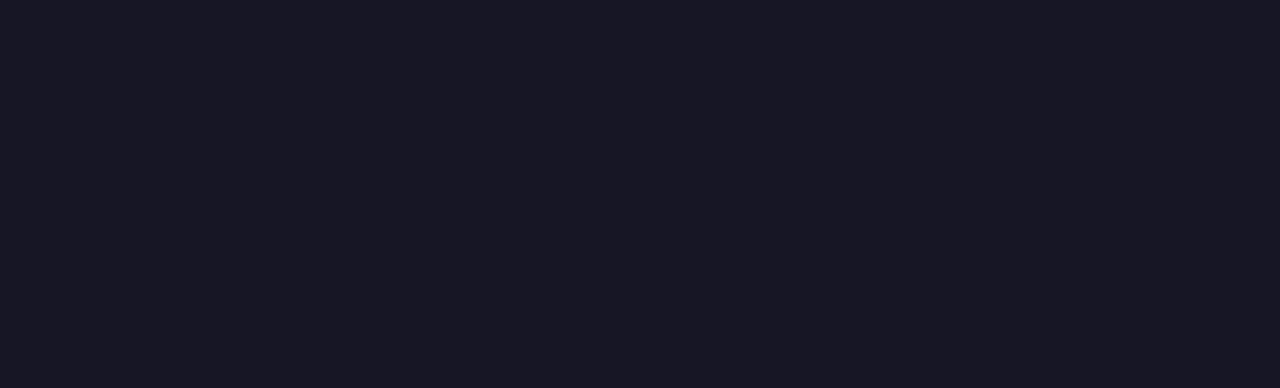
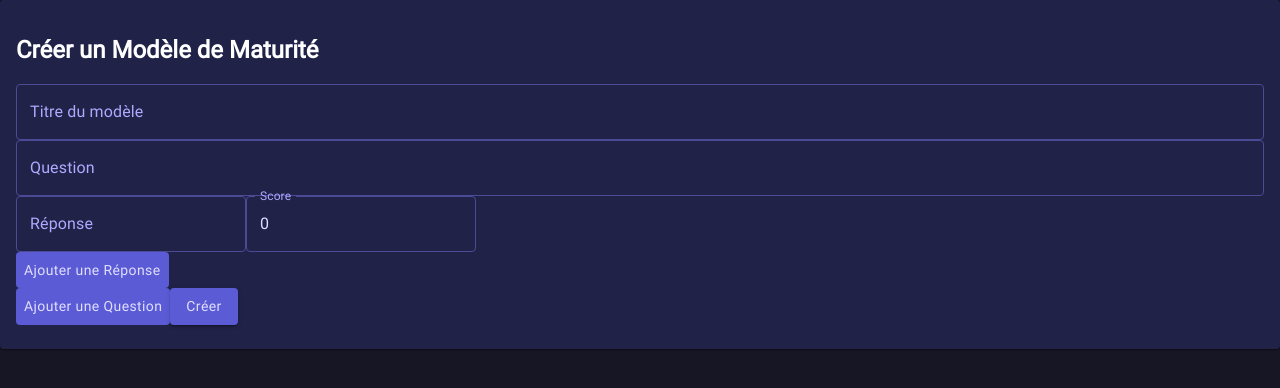
Before and after one commit to Entela8/maturity-models-web, a React (Create React App) app: page /createForm in a window 1280 px wide. Before the commit this address had no page. Shown: the top 388 px of the page. Built offline with nearby package versions, Linux system fonts and the light colour scheme.

Commit message:
Test pour les formulaire

```diff
--- a/src/Navigations/navigations.tsx
+++ b/src/Navigations/navigations.tsx
@@ -5,6 +5,8 @@
 import Description from "../Pages/Description";
 import Dashboard from "../Pages/Dashboard";
 import Register from "../Pages/Register";
+import CreatForm from "../Pages/CreatForm";
+import FormListView from "../Pages/FromListView";
 
 const Navigations = () => {
     return (
@@ -15,6 +17,10 @@
                 <Route path="/register" element={<Register />} />
                 <Route path="/des" element={<Description />} />
                 <Route path="/dashboard" element={<Dashboard />} />
+                <Route path="/createForm" element={<CreatForm />} />
+                <Route path="/formList" element={<FormListView />} />
+
+
             </Routes>
         </BrowserRouter>
     );
--- /dev/null
+++ b/src/Pages/CreatForm.tsx
@@ -0,0 +1,113 @@
+import { useState } from "react";
+import { Button, TextField, Card, CardContent } from "@mui/material";
+import { Form } from "../Utils/Types/form";
+import { Question } from "../Utils/Types/question";
+import { Answer } from "../Utils/Types/answer";
+
+export default function MaturityForm() {
+  const [title, setTitle] = useState<string>("");
+
+  const [questions, setQuestions] = useState<Question[]>([
+    { id: Date.now(), content: "", answers: [{ id: Date.now(), content: "", score: 0 }] }
+  ]);
+
+  const handleQuestionChange = (index: number, value: string) => {
+    const newQuestions = [...questions];
+    newQuestions[index].content = value;
+    setQuestions(newQuestions);
+  };
+
+  const handleAnswerChange = <K extends keyof Answer>(
+    qIndex: number,
+    aIndex: number,
+    value: Answer[K],
+    type: K
+  ) => {
+    const newQuestions = [...questions];
+    newQuestions[qIndex].answers[aIndex][type] = value;
+    setQuestions(newQuestions);
+  };
+
+  const addQuestion = () => {
+    setQuestions([
+      ...questions,
+      { id: Date.now(), content: "", answers: [{ id: Date.now(), content: "", score: 0 }] }
+    ]);
+  };
+
+  const addAnswer = (qIndex: number) => {
+    const newQuestions = [...questions];
+    newQuestions[qIndex].answers.push({ id: Date.now(), content: "", score: 0 });
+    setQuestions(newQuestions);
+  };
+
+  const handleSubmit = async () => {
+    const model: Form = { id: 0, title, questions };
+
+    // Récupère le token JWT depuis le localStorage
+    const token = "eyJhbGciOiJIUzI1NiJ9.eyJzdWIiOiJjb2NvIiwiaWF0IjoxNzQzNDI2MzU4LCJleHAiOjE3NDM0MjcyNTh9.vz-7pfnW8bfqsvd78lKvWVBin4aJoGCPpvIhSYPTkQI";
+
+    if (token) {
+      console.log("Token trouvé :", token);
+    } else {
+      console.log("Aucun token trouvé dans le localStorage.");
+    }
+
+    // Effectuer la requête POST avec le token dans l'en-tête Authorization
+    const response = await fetch("http://localhost:8080/api/v1/models", {
+      method: "POST",
+      headers: {
+        "Content-Type": "application/json",
+        "Authorization": `Bearer ${token}` // Ajouter le token dans les headers
+      },
+      body: JSON.stringify(model),
+    });
+
+    if (response.ok) {
+      alert("Modèle créé avec succès !");
+      setTitle("");
+      setQuestions([{ id: Date.now(), content: "", answers: [{ id: Date.now(), content: "", score: 0 }] }]);
+    } else {
+      alert("Échec de la création du modèle. Veuillez vérifier les informations.");
+    }
+  };
+
+  return (
+    <div className="p-6 max-w-2xl mx-auto">
+      <Card>
+        <CardContent>
+          <h2 className="text-xl font-bold mb-4">Créer un Modèle de Maturité</h2>
+          <TextField fullWidth label="Titre du modèle" value={title} onChange={(e) => setTitle(e.target.value)} />
+          {questions.map((question, qIndex) => (
+            <div key={question.id} className="mt-4">
+              <TextField
+                fullWidth
+                label="Question"
+                value={question.content}
+                onChange={(e) => handleQuestionChange(qIndex, e.target.value)}
+              />
+              {question.answers.map((answer, aIndex) => (
+                <div key={answer.id} className="flex gap-2 mt-2">
+                  <TextField
+                    label="Réponse"
+                    value={answer.content}
+                    onChange={(e) => handleAnswerChange(qIndex, aIndex, e.target.value, "content")}
+                  />
+                  <TextField
+                    type="number"
+                    label="Score"
+                    value={answer.score}
+                    onChange={(e) => handleAnswerChange(qIndex, aIndex, Number(e.target.value), "score")}
+                  />
+                </div>
+              ))}
+              <Button onClick={() => addAnswer(qIndex)} className="mt-2">Ajouter une Réponse</Button>
+            </div>
+          ))}
+          <Button onClick={addQuestion} className="mt-4">Ajouter une Question</Button>
+          <Button onClick={handleSubmit} className="mt-4" variant="contained" color="primary">Créer</Button>
+        </CardContent>
+      </Card>
+    </div>
+  );
+}
--- /dev/null
+++ b/src/Pages/FromListView.tsx
@@ -0,0 +1,63 @@
+import { useState, useEffect } from "react";
+import { Form } from "../Utils/Types/form";
+import { Question } from "../Utils/Types/question";
+import { Answer } from "../Utils/Types/answer";
+
+const API_URL = "http://localhost:8080/api/v1";
+
+const FormList = () => {
+  const [forms, setForms] = useState<Form[]>([]);
+  const [selectedForm, setSelectedForm] = useState<number | null>(null);
+  const [questions, setQuestions] = useState<Question[]>([]);
+
+  useEffect(() => {
+    fetch(`${API_URL}/models`)
+      .then((response) => response.json())
+      .then((data: Form[]) => setForms(data))
+      .catch((error) => console.error("Erreur lors de la récupération des formulaires:", error));
+  }, []);
+
+  const fetchQuestions = (formId: number) => {
+    fetch(`${API_URL}/questions?modelId=${formId}`)
+      .then((response) => response.json())
+      .then((data: Question[]) => {
+        setQuestions(data);
+        setSelectedForm(formId);
+      })
+      .catch((error) => console.error("Erreur lors de la récupération des questions:", error));
+  };
+
+  return (
+    <div>
+      <h1>Liste des Formulaires</h1>
+      <ul>
+        {forms.map((form) => (
+          <li key={form.id}>
+            {form.title}
+            <button onClick={() => fetchQuestions(form.id)}>Voir les questions</button>
+          </li>
+        ))}
+      </ul>
+
+      {selectedForm && (
+        <div>
+          <h2>Questions du formulaire</h2>
+          <ul>
+            {questions.map((question) => (
+              <li key={question.id}>
+                <p>{question.content}</p>
+                <ul>
+                  {question.answers.map((answer) => (
+                    <li key={answer.id}>{answer.content}</li>
+                  ))}
+                </ul>
+              </li>
+            ))}
+          </ul>
+        </div>
+      )}
+    </div>
+  );
+};
+
+export default FormList;
--- a/src/Pages/Home.tsx
+++ b/src/Pages/Home.tsx
@@ -1,6 +1,7 @@
 import React from 'react';
 import { Button, Box } from '@mui/material';
 import { useNavigate } from 'react-router-dom';
+import { useStores } from '../Stores';
 
 const Home = () => {
     const navigate = useNavigate();
--- a/src/Pages/Login.tsx
+++ b/src/Pages/Login.tsx
@@ -31,6 +31,7 @@
 
 				const user: user = await apiStore.post('auth/login', payload) as user
 				userStore.setUser(user);
+				console.log(user);
 				navigate('/');
 			}
 			catch (error) {
--- a/src/Stores/UserStore.tsx
+++ b/src/Stores/UserStore.tsx
@@ -8,7 +8,9 @@
 
 export default class UserStore {
 
-    @observable user: user|undefined;
+    @observable user: user | undefined;
+    @observable token: string | undefined;
+    @observable refreshToken: string | undefined;
 
     constructor() {
         makeObservable(this);
@@ -16,35 +18,45 @@
     }
 
     @action
-    async setUser(user: user|undefined) {
+    async setUser(user: user | undefined, token?: string, refreshToken?: string) {
         this.user = user;
+        this.token = token;
+        this.refreshToken = refreshToken;
 
         if (user?._id) {
-            localStorage.setItem("user", JSON.stringify(user))
+            localStorage.setItem("user", JSON.stringify(user));
+            if (token) localStorage.setItem("token", token);
+            if (refreshToken) localStorage.setItem("refreshToken", refreshToken);
         }
     }
 
     async getStoredUser() {
         try {
-            const localStorageUser = localStorage.getItem("user")
+            const localStorageUser = localStorage.getItem("user");
+            const localStorageToken = localStorage.getItem("token");
+            const localStorageRefreshToken = localStorage.getItem("refreshToken");
 
             if (localStorageUser) {
-                this.setUser(JSON.parse(localStorageUser))
+                this.setUser(
+                    JSON.parse(localStorageUser),
+                    localStorageToken || undefined,
+                    localStorageRefreshToken || undefined
+                );
             }
-        }
-        catch (e) {
-            console.warn(e)
-            return null
+        } catch (e) {
+            console.warn(e);
+            return null;
         }
     }
 
     async removeStoredUser() {
         try {
-            localStorage.removeItem('user')
-            this.setUser(undefined)
-        }
-        catch (e) {
-            console.warn(e)
+            localStorage.removeItem('user');
+            localStorage.removeItem('token');
+            localStorage.removeItem('refreshToken');
+            this.setUser(undefined);
+        } catch (e) {
+            console.warn(e);
         }
     }
 
@@ -55,23 +67,22 @@
     }
 
     @computed get getUser() {
-        return this.user
+        return this.user;
     }
 
     @computed get id() {
-        return this.user?._id
+        return this.user?._id;
     }
 
     @computed get fullName() {
-        return this.user?.firstName + " " + this.user?.lastName
+        return this.user?.firstName + " " + this.user?.lastName;
     }
 
     @computed get isAdmin() {
-        return this.user?.role === 'Owner'
+        return this.user?.role === 'Owner';
     }
 
-    @computed get isConnected()
-    {
-        return this.user
+    @computed get isConnected() {
+        return this.user;
     }
 }
--- /dev/null
+++ b/src/Utils/Types/answer.tsx
@@ -0,0 +1,5 @@
+export interface Answer {
+    id: number;
+    content: string;
+    score: number;
+  }
--- /dev/null
+++ b/src/Utils/Types/form.tsx
@@ -0,0 +1,7 @@
+import { Question } from "./question"
+
+export interface Form {
+    id: number;
+    title: string;
+    questions: Question[];
+  }
--- /dev/null
+++ b/src/Utils/Types/question.tsx
@@ -0,0 +1,7 @@
+import { Answer } from "./answer"
+
+  export interface Question {
+    id: number;
+    content: string;
+    answers: Answer[];
+  }
```
Also changed, not shown: package.json (+5 -4 lines), src/Pages/FormView.tsx (added, +46 -0 lines).
